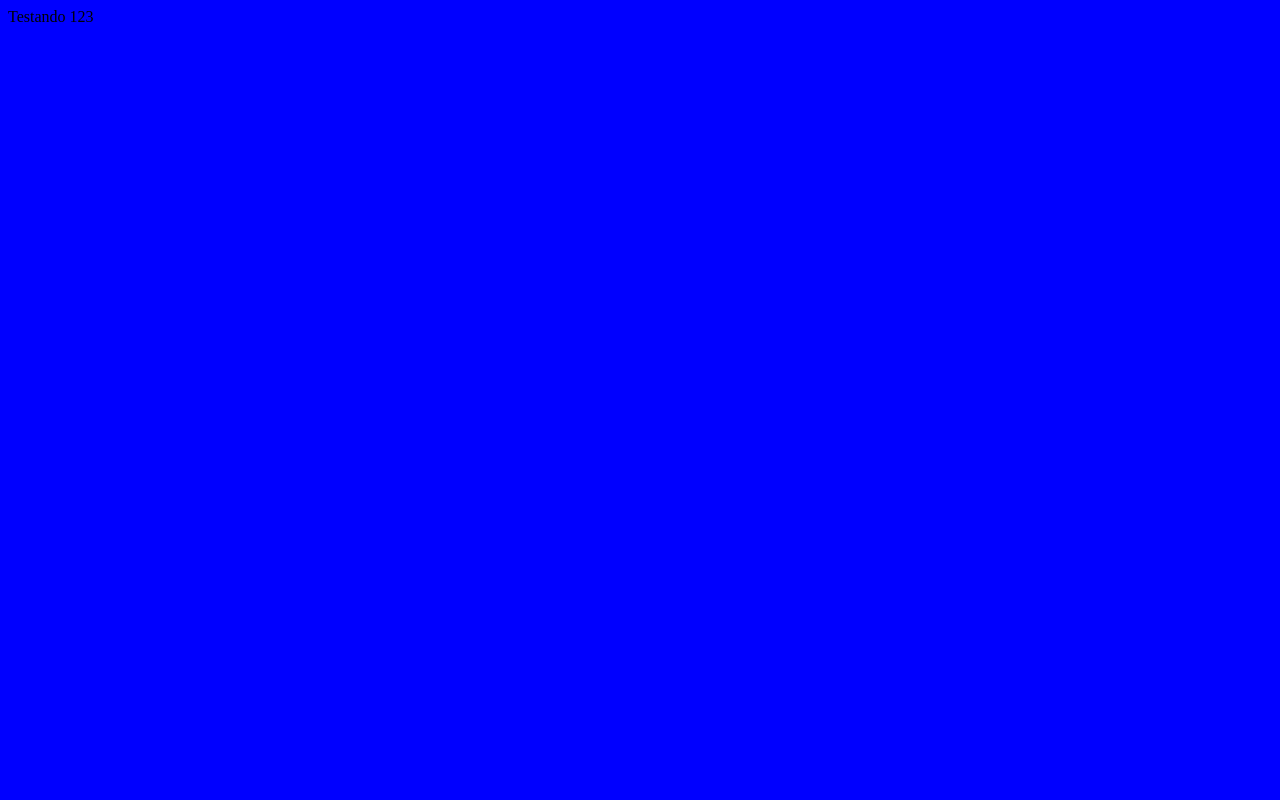
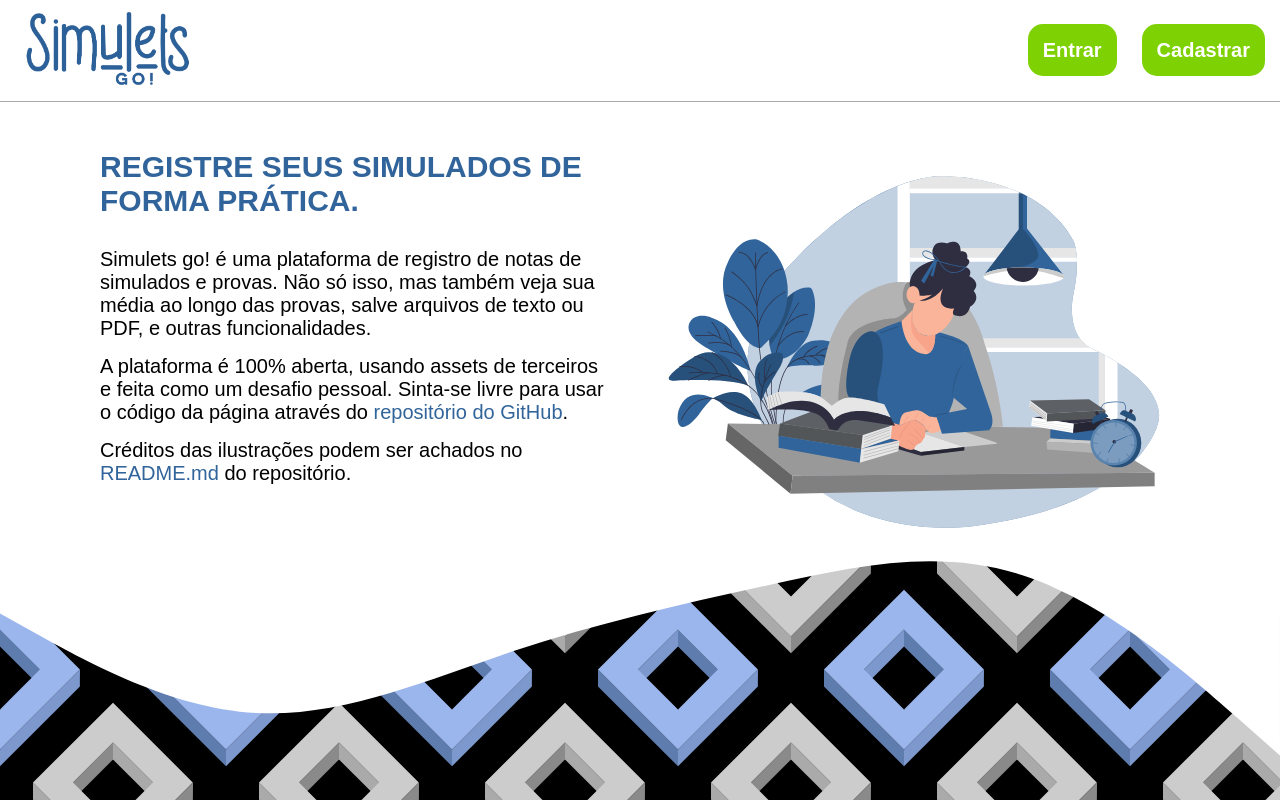
Before and after one commit to doug-mab/simulets-go, a website built with webpack: page public/index.html in a window 1280 px wide. Built offline with nearby package versions, Linux system fonts and the light colour scheme; a web font is replaced by a local one.

Commit message:
add index page

```diff
--- a/api/routes/homeRoute.js
+++ b/api/routes/homeRoute.js
@@ -5,10 +5,6 @@ const path = require('path');
 const router = Router();
 
 router.get('/', (req, res) => {
-  res.redirect('/app');
-});
-
-router.get('/app', (req, res) => {
   res.sendFile(path.resolve(publicPath, 'index.html'));
 });
 
--- a/public/index.html
+++ b/public/index.html
@@ -4,11 +4,34 @@
   <meta charset="UTF-8">
   <meta http-equiv="X-UA-Compatible" content="IE=edge">
   <meta name="viewport" content="width=device-width, initial-scale=1.0">
-  <link rel="stylesheet" href="assets/css/style.css">
+  <link rel="stylesheet" href="./assets/css/style.css">
+  <link rel="shortcut icon" href="./assets/img/logo-icon.png" type="image/x-icon">
   <title>Simulets Go!</title>
 </head>
 <body>
-  Testando 123
-  <script src="assets/js/app.min.js" defer></script>
+  <nav class="land-navbar">
+    <div class="logo">
+      <img src="./assets/img/logo-textonly.png" alt="Simulets go!">
+    </div>
+    <div class="nav-links">
+      <ul>
+        <li><a class="green-button" href="/login">Entrar</a></li>
+        <li><a class="green-button" href="/register">Cadastrar</a></li>
+      </ul>
+    </div>
+  </nav>
+  <div class="land-container">
+    <section class="about">
+      <h1>Registre seus simulados de forma prática.</h1>
+      <p>
+        Simulets go! é uma plataforma de registro de notas de simulados e provas. Não só isso, mas também veja sua média ao longo das provas, salve arquivos de texto ou PDF, e outras funcionalidades.
+      </p>
+      <p>A plataforma é 100% aberta, usando assets de terceiros e feita como um desafio pessoal. Sinta-se livre para usar o código da página através do <a target="_blank" href="https://github.com/doug-mab/simulets-go">repositório do GitHub</a>.</p>
+      <p>Créditos das ilustrações podem ser achados no <a target="_blank"  href="https://github.com/doug-mab/simulets-go/blob/main/README.md">README.md</a> do repositório. </p>
+    <img src="./assets/img/write.svg" alt="">
+  </div>
+  <div class="curve">
+    <img src="./assets/img/wave.svg" alt="">
+  </div>
 </body>
 </html>
--- /dev/null
+++ b/public/src/sass/land.scss
@@ -0,0 +1,65 @@
+.land-navbar {
+  position: fixed;
+  display: flex;
+  justify-content: space-between;
+  align-items: center;
+  width: 100%;
+  min-height: 80px;
+  background-color: #fff;
+  padding: 10px;
+  border-bottom: 1px solid #aaa;
+  z-index: 10;
+  .logo {
+    margin: 0 15px;
+    img {
+      width: 30%;
+    }
+  }
+  .nav-links {
+    ul {
+      display: flex;
+      list-style: none;
+      li {
+        margin-right: 25px;
+      }
+    }
+  }
+}
+
+.land-container {
+  position: relative;
+  top: 100px;
+  // display: flex;
+  // justify-content: space-around;
+  padding: 10px;
+  background-color: #fff;
+  .about {
+    background-color: #fff;
+    padding: 40px;
+    margin-left: 50px;
+    border-radius: 15px;
+    width: 40%;
+    h1 {
+      font-size: 30px;
+      margin-bottom: 30px;
+      text-transform: uppercase;
+      color: var(--primary-color);
+    }
+    p {
+      margin-bottom: 15px;
+      font-size: 20px;
+    }
+  }
+  img {
+    width: 40%;
+    right: 110px;
+    top: 50px;
+    position: absolute;
+    z-index: 9;
+  }
+}
+
+.curve {
+  position: relative;
+  top: 50px;
+}
--- a/public/src/sass/main.scss
+++ b/public/src/sass/main.scss
@@ -1,3 +1,37 @@
+@import url('https://fonts.googleapis.com/css2?family=Signika+Negative:wght@300;400;500;600;700&display=swap');
+@import './land.scss';
+
+:root {
+  --primary-color: #31649a;
+}
+
+* {
+  margin: 0;
+  padding: 0;
+}
+
 body {
-  background-color: blue;
+  background-color: #000;
+  background-image: url('../img/hollowed-boxes.svg');
+  // https://www.svgbackgrounds.com/
+  min-height: 100vh;
+  font-family: 'Signika Negative', sans-serif;
 }
+
+a {
+  color: var(--primary-color);
+  text-decoration: none;
+  &:hover {
+
+  }
+}
+
+.green-button {
+  text-decoration: none;
+  color: #fff;
+  background-color: #7ed102;
+  padding: 15px;
+  font-weight: bolder;
+  font-size: 20px;
+  border-radius: 15px;
+}
```
Also changed, not shown: public/assets/css/style.css, public/assets/img/hollowed-boxes.svg (added), public/assets/img/logo-icon.png (added), public/assets/img/logo-textonly.png (added), public/assets/img/logo.png (added), public/assets/img/wave.svg (added), public/assets/img/write.svg (added), 1 other file.
